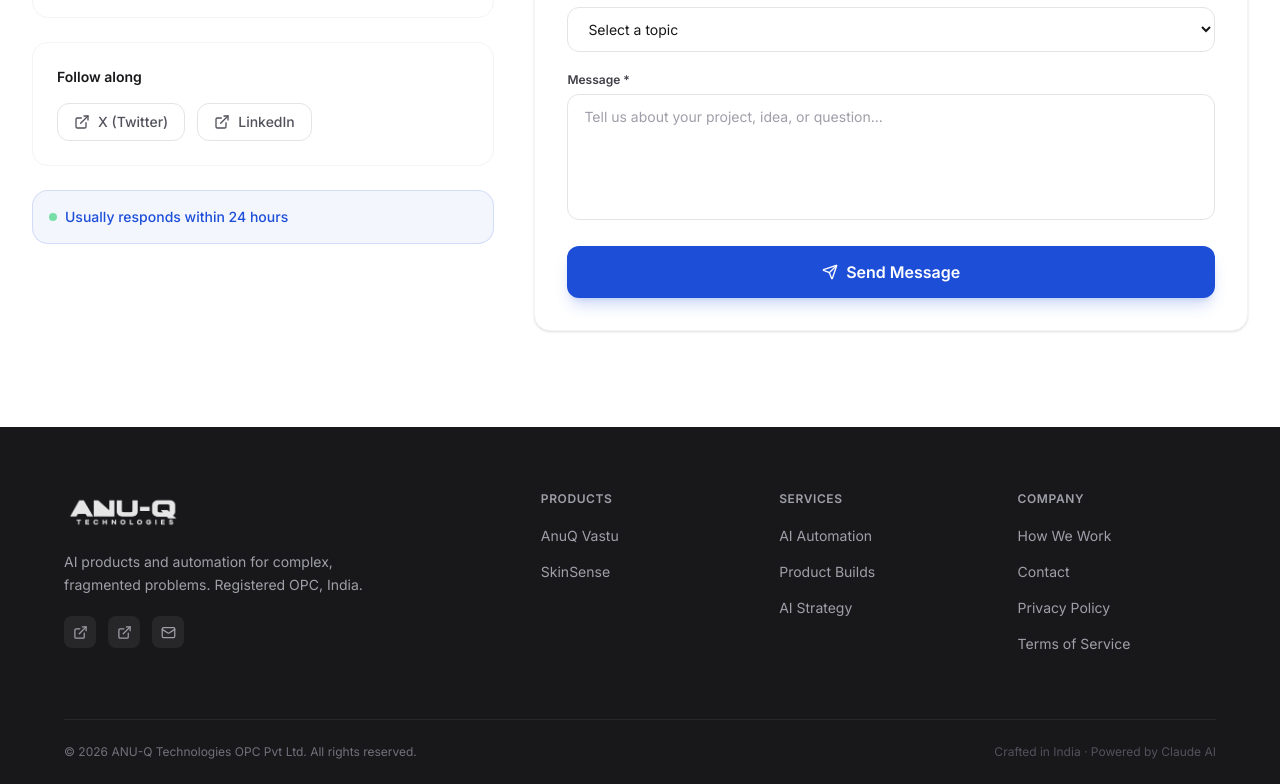
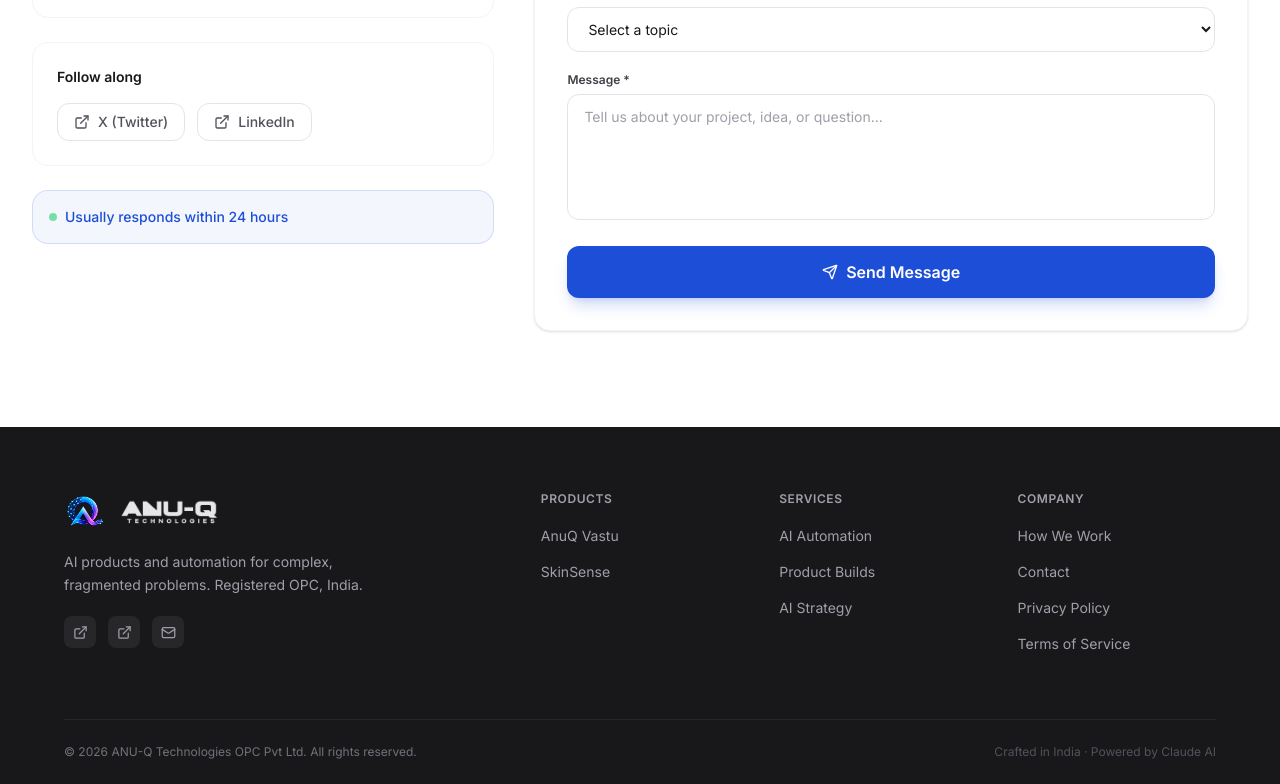
Before and after one commit to reynuv/anuqtech-website, a Next.js app: page / in a window 1280 px wide. Shown: the part 6306-7090 px from the top of the page. Built offline with nearby package versions, Linux system fonts and the light colour scheme.

Commit message:
fix: show both icon and wordmark logos in footer
Co-Authored-By: Claude Sonnet 4.6 <noreply@anthropic.com>

```diff
--- a/components/Footer.tsx
+++ b/components/Footer.tsx
@@ -25,13 +25,22 @@ export default function Footer() {
       <div className="max-w-7xl mx-auto px-6 sm:px-10 lg:px-16">
         <div className="py-16 grid sm:grid-cols-2 lg:grid-cols-5 gap-10">
           <div className="lg:col-span-2 space-y-5">
-            <Image
-              src="/logo.webp"
-              alt="ANU-Q Technologies"
-              width={200}
-              height={52}
-              className="h-10 w-auto object-contain brightness-0 invert opacity-90"
-            />
+            <div className="flex items-center gap-3">
+              <Image
+                src="/logo-icon.webp"
+                alt="ANU-Q icon"
+                width={40}
+                height={40}
+                className="h-10 w-10 object-contain"
+              />
+              <Image
+                src="/logo.webp"
+                alt="ANU-Q Technologies"
+                width={180}
+                height={46}
+                className="h-9 w-auto object-contain brightness-0 invert opacity-90"
+              />
+            </div>
             <p className="text-sm text-zinc-400 leading-relaxed max-w-xs">
               AI products and automation for complex, fragmented problems. Registered OPC, India.
             </p>
```
